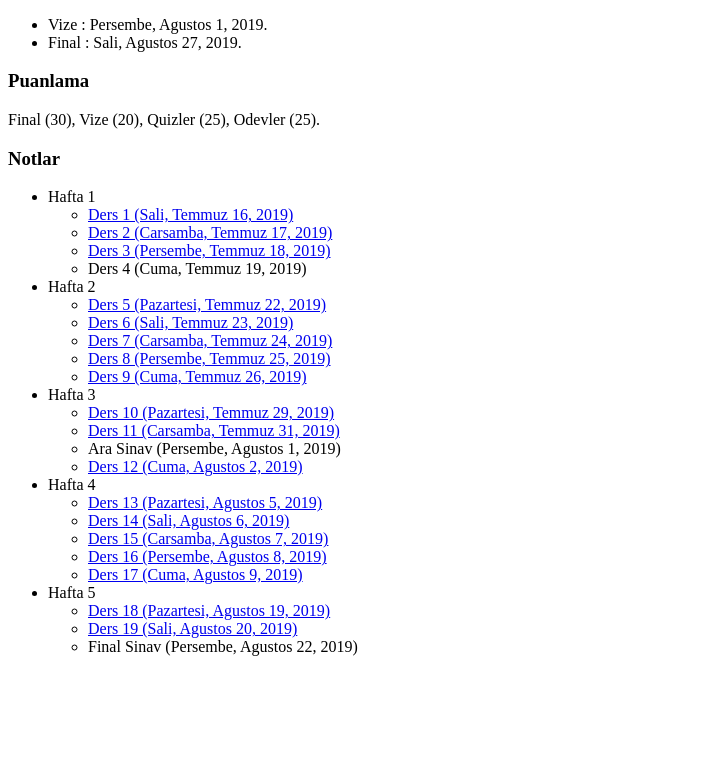
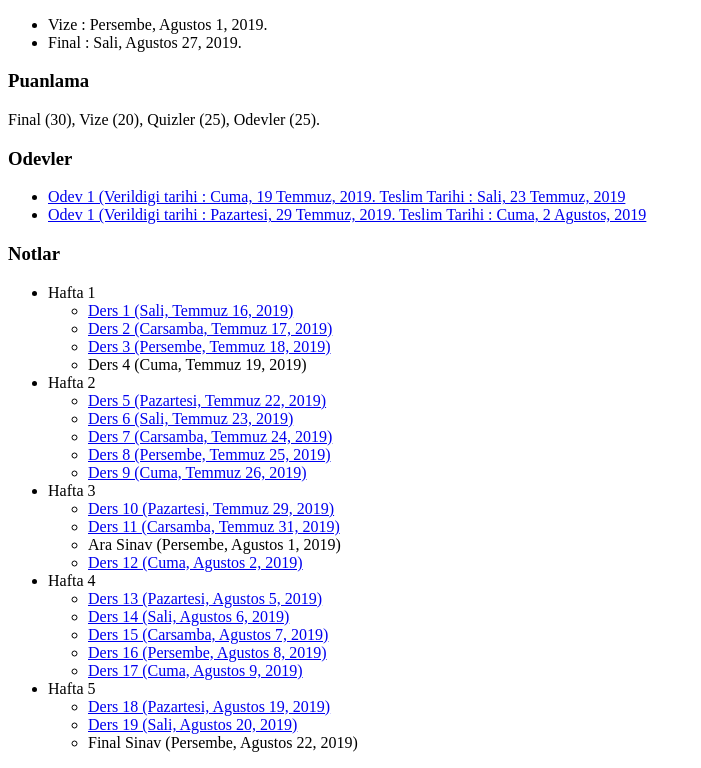
Before and after one commit to msgsuyaz2019/msgsuyaz2019.github.io, a plain HTML site: page Analiz4/A4.html in a window 1280 px wide. Shown: the part 105-873 px from the top of the page, without its empty margins (0-701 px from the left). Before the commit the page ends 800 px from the top, so only its background shows below. Drawn offline with Linux system fonts and the light colour scheme.

Commit message:
Update A4.html

```diff
--- a/Analiz4/A4.html
+++ b/Analiz4/A4.html
@@ -13,6 +13,13 @@
     <h3> Puanlama </h3>
 
         <p>Final (30), Vize (20), Quizler (25), Odevler (25). </p>
+
+    <h3> Odevler </h3>
+        <ul>
+            <li> <a href="Odevler/Odev1.pdf"> Odev 1 (Verildigi tarihi : Cuma, 19 Temmuz, 2019. Teslim Tarihi : Sali, 23 Temmuz, 2019 </a>
+            <li> <a href="Odevler/Odev1.pdf"> Odev 1 (Verildigi tarihi : Pazartesi, 29 Temmuz, 2019. Teslim Tarihi : Cuma, 2 Agustos, 2019 </a>
+
+        </ul>
 
     <h3> Notlar </h3>
         <ul>
```
